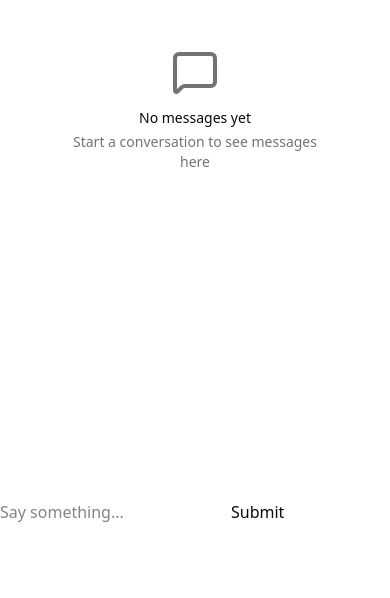
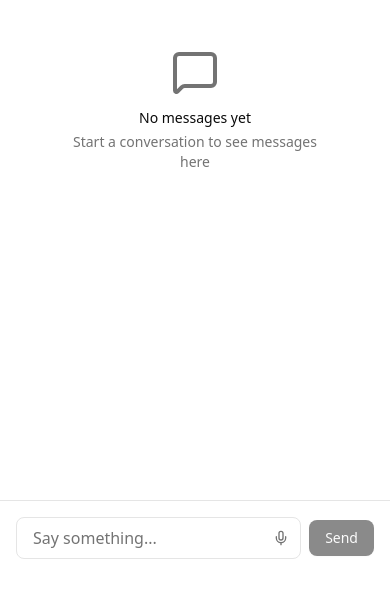
Before and after one commit to lambdaloopers/pulpocon-2025, a Next.js app: page /chat in a window 390 px wide. Shown: the top 598 px of the page. Built offline with nearby package versions, Linux system fonts and the light colour scheme.

Commit message:
Integrate speech-to-text functionality in chat page. Added microphone toggle for voice input, updated input handling to reflect transcript changes, and improved UI elements for better user interaction. Enhanced error display for speech recognition issues.

```diff
--- a/src/app/chat/page.tsx
+++ b/src/app/chat/page.tsx
@@ -2,7 +2,7 @@
 
 import { useChat } from '@ai-sdk/react';
 import { DefaultChatTransport } from 'ai';
-import { useState } from 'react';
+import { useState, useEffect } from 'react';
 
 import {
     Conversation,
@@ -10,9 +10,11 @@ import {
     ConversationEmptyState,
     ConversationScrollButton,
 } from '@/components/ai-elements/conversation';
-import { MessageSquare } from 'lucide-react';
+import { MessageSquare, Mic, MicOff } from 'lucide-react';
 import { Message, MessageContent } from '@/components/ai-elements/message';
 import { Response } from '@/components/ai-elements/response';
+import { Button } from '@/components/ui/button';
+import { useSpeechToText } from '@/hooks/use-speech-to-text';
 
 export default function Page() {
     const { messages, sendMessage, status } = useChat({
@@ -21,6 +23,36 @@ export default function Page() {
         }),
     });
     const [input, setInput] = useState('');
+
+    const {
+        transcript,
+        isListening,
+        isSupported,
+        startListening,
+        stopListening,
+        resetTranscript,
+        error
+    } = useSpeechToText({
+        continuous: false,
+        interimResults: true,
+        language: 'en-US'
+    });
+
+    // Update input when transcript changes
+    useEffect(() => {
+        if (transcript) {
+            setInput(transcript);
+        }
+    }, [transcript]);
+
+    const handleMicrophoneToggle = () => {
+        if (isListening) {
+            stopListening();
+        } else {
+            resetTranscript();
+            startListening();
+        }
+    };
 
     return (
         <>
@@ -60,19 +92,45 @@ export default function Page() {
                     if (input.trim()) {
                         sendMessage({ text: input });
                         setInput('');
+                        resetTranscript();
                     }
                 }}
+                className="flex gap-2 items-center p-4 border-t bg-background"
             >
+                <div className="flex-1 relative">
                     <input
                         value={input}
                         onChange={e => setInput(e.target.value)}
                         disabled={status !== 'ready'}
                         placeholder="Say something..."
+                        className="w-full px-4 py-2 pr-12 border border-input rounded-md bg-background text-foreground placeholder:text-muted-foreground focus:outline-none focus:ring-2 focus:ring-ring focus:border-transparent"
                     />
-                <button type="submit" disabled={status !== 'ready'}>
-                    Submit
-                </button>
+                    {isSupported && (
+                        <Button
+                            type="button"
+                            variant="ghost"
+                            size="icon"
+                            onClick={handleMicrophoneToggle}
+                            disabled={status !== 'ready'}
+                            className={`absolute right-1 top-1/2 -translate-y-1/2 h-8 w-8 ${
+                                isListening ? 'text-red-500 hover:text-red-600' : 'text-muted-foreground hover:text-foreground'
+                            }`}
+                            title={isListening ? 'Stop recording' : 'Start voice input'}
+                        >
+                            {isListening ? <MicOff className="h-4 w-4" /> : <Mic className="h-4 w-4" />}
+                        </Button>
+                    )}
+                </div>
+                <Button type="submit" disabled={status !== 'ready' || !input.trim()}>
+                    Send
+                </Button>
             </form>
+
+            {error && (
+                <div className="px-4 py-2 text-sm text-destructive bg-destructive/10 border-t">
+                    {error}
+                </div>
+            )}
         </>
     );
 }
--- /dev/null
+++ b/src/hooks/use-speech-to-text.ts
@@ -0,0 +1,164 @@
+'use client';
+
+import { useCallback, useEffect, useRef, useState } from 'react';
+
+interface SpeechToTextOptions {
+  continuous?: boolean;
+  interimResults?: boolean;
+  language?: string;
+}
+
+interface SpeechToTextReturn {
+  transcript: string;
+  isListening: boolean;
+  isSupported: boolean;
+  startListening: () => void;
+  stopListening: () => void;
+  resetTranscript: () => void;
+  error: string | null;
+}
+
+export function useSpeechToText(options: SpeechToTextOptions = {}): SpeechToTextReturn {
+  const {
+    continuous = false,
+    interimResults = true,
+    language = 'en-US',
+  } = options;
+
+  const [transcript, setTranscript] = useState('');
+  const [isListening, setIsListening] = useState(false);
+  const [error, setError] = useState<string | null>(null);
+  const recognitionRef = useRef<SpeechRecognition | null>(null);
+
+  // Check if speech recognition is supported
+  const isSupported = typeof window !== 'undefined' &&
+    ('SpeechRecognition' in window || 'webkitSpeechRecognition' in window);
+
+  useEffect(() => {
+    if (!isSupported) return;
+
+    const SpeechRecognition = window.SpeechRecognition || window.webkitSpeechRecognition;
+    recognitionRef.current = new SpeechRecognition();
+
+    const recognition = recognitionRef.current;
+    recognition.continuous = continuous;
+    recognition.interimResults = interimResults;
+    recognition.lang = language;
+
+    recognition.onstart = () => {
+      setIsListening(true);
+      setError(null);
+    };
+
+    recognition.onresult = (event: SpeechRecognitionEvent) => {
+      let finalTranscript = '';
+      let interimTranscript = '';
+
+      for (let i = event.resultIndex; i < event.results.length; i++) {
+        const transcriptPart = event.results[i][0].transcript;
+        if (event.results[i].isFinal) {
+          finalTranscript += transcriptPart;
+        } else {
+          interimTranscript += transcriptPart;
+        }
+      }
+
+      setTranscript(finalTranscript || interimTranscript);
+    };
+
+    recognition.onerror = (event: SpeechRecognitionErrorEvent) => {
+      setError(`Speech recognition error: ${event.error}`);
+      setIsListening(false);
+    };
+
+    recognition.onend = () => {
+      setIsListening(false);
+    };
+
+    return () => {
+      if (recognition) {
+        recognition.stop();
+      }
+    };
+  }, [continuous, interimResults, language, isSupported]);
+
+  const startListening = useCallback(() => {
+    if (!isSupported) {
+      setError('Speech recognition is not supported in this browser');
+      return;
+    }
+
+    if (recognitionRef.current && !isListening) {
+      setError(null);
+      recognitionRef.current.start();
+    }
+  }, [isSupported, isListening]);
+
+  const stopListening = useCallback(() => {
+    if (recognitionRef.current && isListening) {
+      recognitionRef.current.stop();
+    }
+  }, [isListening]);
+
+  const resetTranscript = useCallback(() => {
+    setTranscript('');
+  }, []);
+
+  return {
+    transcript,
+    isListening,
+    isSupported,
+    startListening,
+    stopListening,
+    resetTranscript,
+    error,
+  };
+}
+
+// Type declarations for Web Speech API
+declare global {
+  interface Window {
+    SpeechRecognition: typeof SpeechRecognition;
+    webkitSpeechRecognition: typeof SpeechRecognition;
+  }
+}
+
+interface SpeechRecognition extends EventTarget {
+  continuous: boolean;
+  interimResults: boolean;
+  lang: string;
+  start(): void;
+  stop(): void;
+  onstart: ((this: SpeechRecognition, ev: Event) => any) | null;
+  onresult: ((this: SpeechRecognition, ev: SpeechRecognitionEvent) => any) | null;
+  onerror: ((this: SpeechRecognition, ev: SpeechRecognitionErrorEvent) => any) | null;
+  onend: ((this: SpeechRecognition, ev: Event) => any) | null;
+}
+
+interface SpeechRecognitionEvent extends Event {
+  resultIndex: number;
+  results: SpeechRecognitionResultList;
+}
+
+interface SpeechRecognitionResultList {
+  readonly length: number;
+  item(index: number): SpeechRecognitionResult;
+  [index: number]: SpeechRecognitionResult;
+}
+
+interface SpeechRecognitionResult {
+  readonly length: number;
+  item(index: number): SpeechRecognitionAlternative;
+  [index: number]: SpeechRecognitionAlternative;
+  isFinal: boolean;
+}
+
+interface SpeechRecognitionAlternative {
+  transcript: string;
+  confidence: number;
+}
+
+interface SpeechRecognitionErrorEvent extends Event {
+  error: string;
+  message: string;
+}
```
Lines whose indentation alone changed are shown as unchanged.
